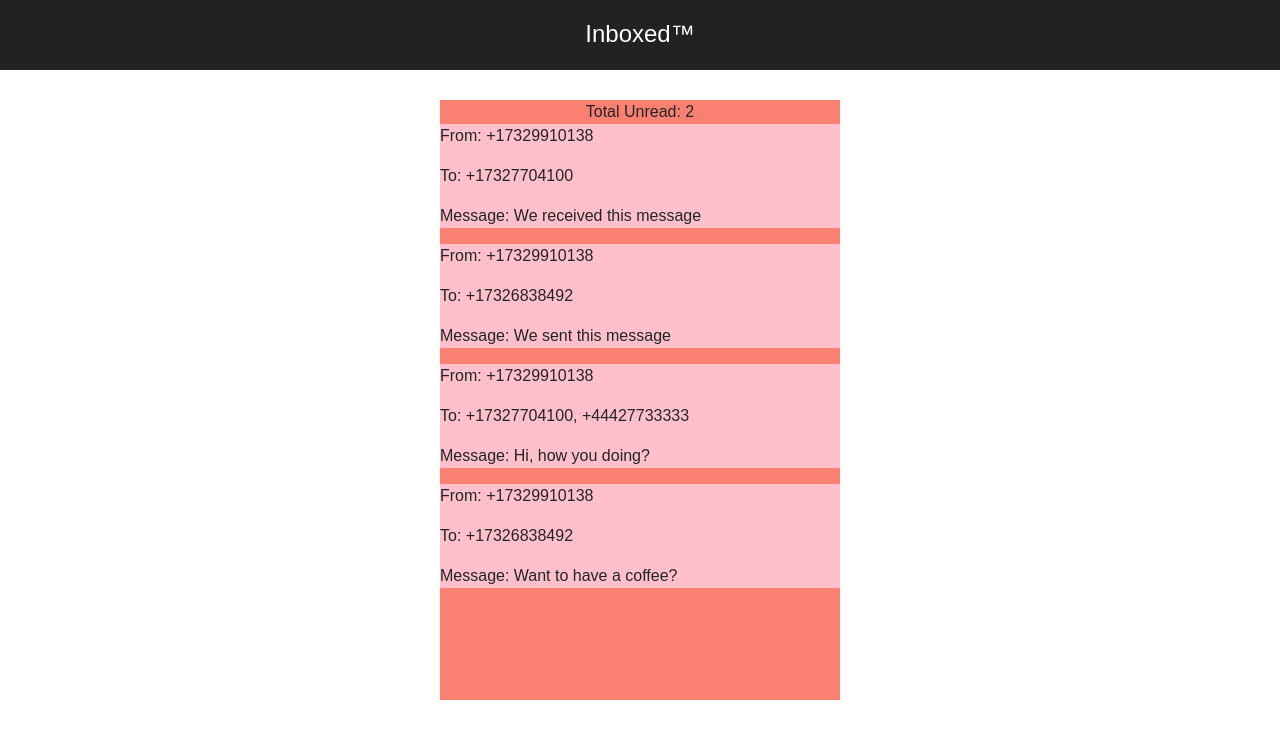
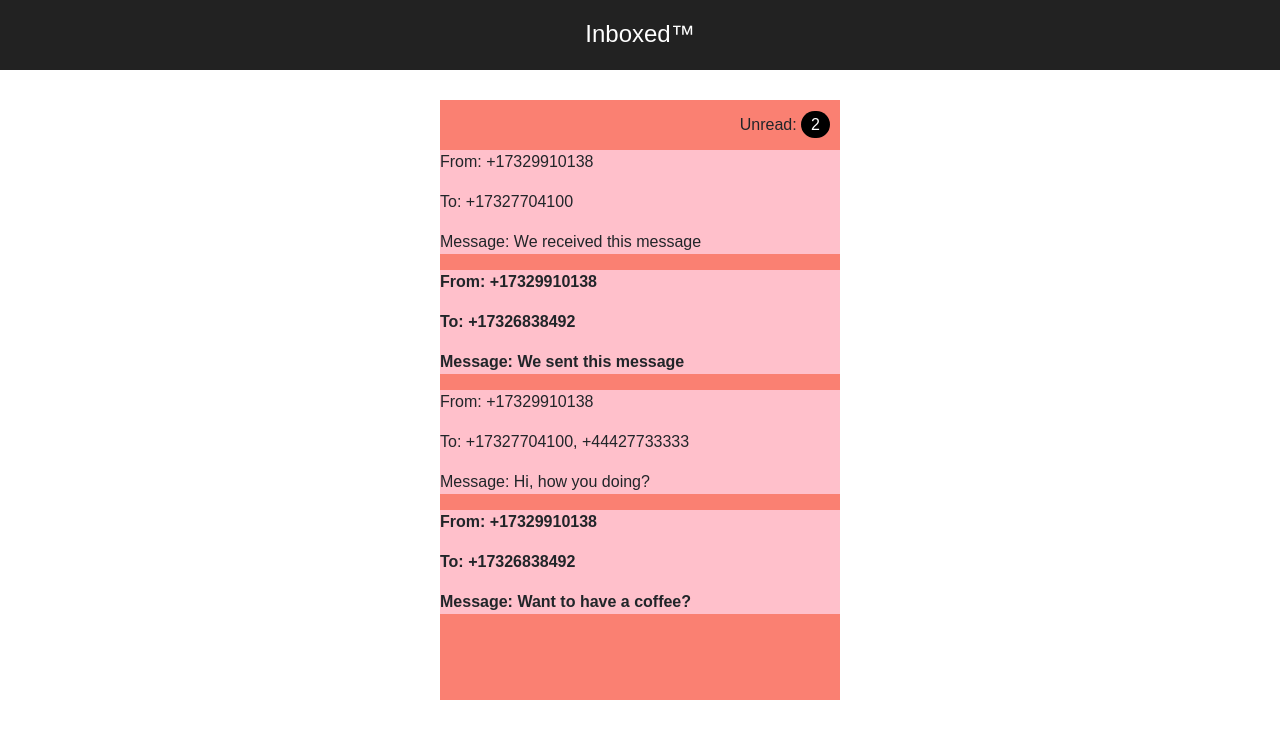
Before and after one commit to dnavas77/Inboxed, a React (Create React App) app: page / in a window 1280 px wide. Shown: the top 738 px of the page. Built offline with nearby package versions, Linux system fonts and the light colour scheme.

Commit message:
some styles

```diff
--- a/src/api/MessagesAPI.js
+++ b/src/api/MessagesAPI.js
@@ -10,7 +10,17 @@ export default class API {
     return new Promise((res, rej) => setTimeout(res, 1500, data));
   }
 
+  markRead(id) {
+    return this.updateReadStatus(id, true);
+  }
+
+  markUnread(id) {
+    return this.updateReadStatus(id, false);
+  }
+
   updateReadStatus(id, wasRead) {
-    console.log('Read status updated for id: ' + id + '. was Read: ' + wasRead);
+    return new Promise((res, rej) => {
+      console.log('Read status updated for id: ' + id + '. was Read: ' + wasRead);
+    });
   }
 }
--- a/src/components/Messages/Messages.js
+++ b/src/components/Messages/Messages.js
@@ -46,11 +46,19 @@ class Messages extends Component {
   }
 
   markRead(id) {
-    // TODO: implement
+    this.api.markRead(id).then(_ => {
+      this.updateReadStatus(id, true);
+    });
   }
 
   markUnread(id) {
-    // TODO: implement
+    this.api.markUnread(id).then(_ => {
+      this.updateReadStatus(id, false);
+    });
+  }
+
+  updateReadStatus(id, wasRead) {
+    this.setTotalUnread();
   }
 
   render() {
@@ -61,8 +69,7 @@ class Messages extends Component {
           isLoading={this.state.isLoading}
           markRead={this.markRead}
           markUnread={this.markUnread}
-          messages={this.state.messages}
-        />
+          messages={this.state.messages}/>
       </div>
     );
   }
--- a/src/components/MessagesContainer/MessagesContainer.js
+++ b/src/components/MessagesContainer/MessagesContainer.js
@@ -6,7 +6,11 @@ import Single from '../Single/Single';
 
 const MessagesContainer = props => {
     const list = props.messages.map(
-      msg => <Single key={msg.id} data={msg} />
+      msg => <Single
+              key={msg.id}
+              data={msg}
+              markRead={props.markRead}
+              markUnread={props.markUnread}/>
     );
 
     return (
--- a/src/components/Single/Single.css
+++ b/src/components/Single/Single.css
@@ -3,3 +3,11 @@
   position: relative;
   background: pink;
 }
+
+.BoldText {
+  font-weight: bold;
+}
+
+.Cursor {
+  cursor: pointer;
+}
--- a/src/components/Single/Single.js
+++ b/src/components/Single/Single.js
@@ -3,12 +3,17 @@ import './Single.css';
 
 const Single = props => {
   const data = props.data;
+  const id = data.id;
   const _from = data.from;
   const _to = data.to.map(item => item.number).join(', ');
   const text = data.text;
+  const isNew = data.is_new;
 
   return (
-      <div className="Single">
+    <div
+      onClick={isNew ? _ => props.markRead(id) : _ => props.markUnread(id)}
+      className={"Single Cursor " + (isNew ? "BoldText" : "")}
+    >
       <p>From: {_from}</p>
       <p>To: {_to}</p>
       <p>Message: {text}</p>
--- a/src/components/TotalUnread/TotalUnread.css
+++ b/src/components/TotalUnread/TotalUnread.css
@@ -0,0 +1,15 @@
+.Main {
+  height: 50px;
+  width: 100%;
+  text-align: right;
+  line-height: 50px;
+  padding-right: 10px;
+}
+
+.Number {
+  display: inline;
+  background: black;
+  color: white;
+  border-radius: 20px;
+  padding: 5px 10px;
+}
--- a/src/components/TotalUnread/TotalUnread.js
+++ b/src/components/TotalUnread/TotalUnread.js
@@ -3,7 +3,9 @@ import './TotalUnread.css';
 
 const TotalUnread = props => {
   return (
-    <div className="">Total Unread: {props.total}</div>
+    <div className="Main">
+      Unread: <div className="Number">{props.total}</div>
+    </div>
   );
 }
 
```
Lines whose indentation alone changed are shown as unchanged.
